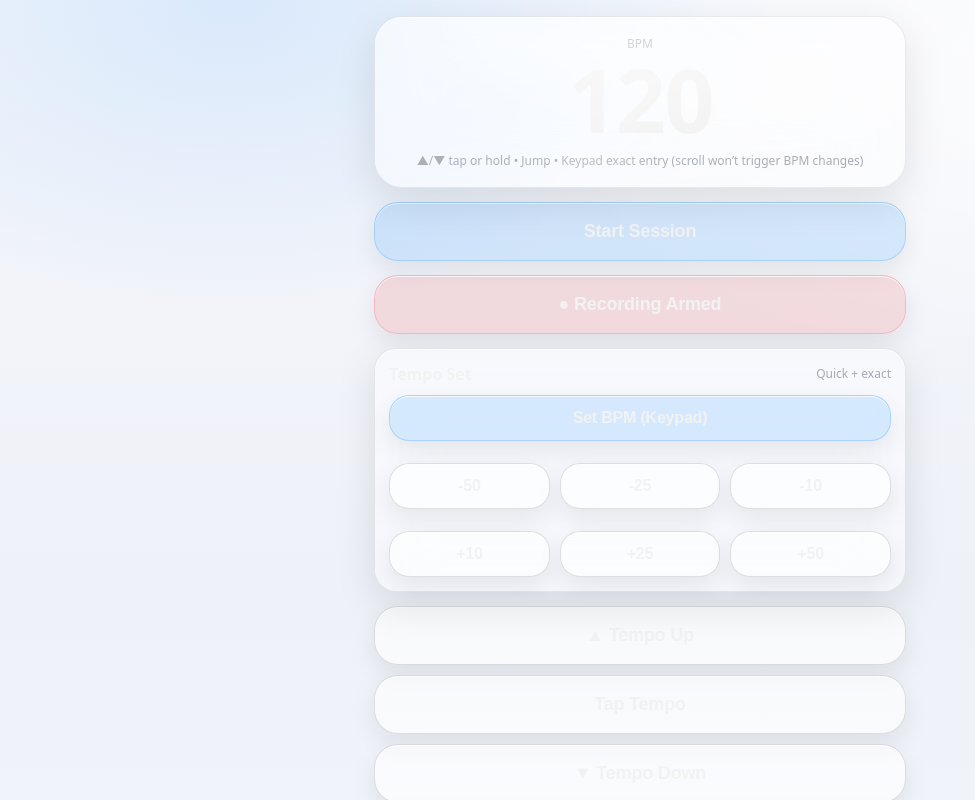
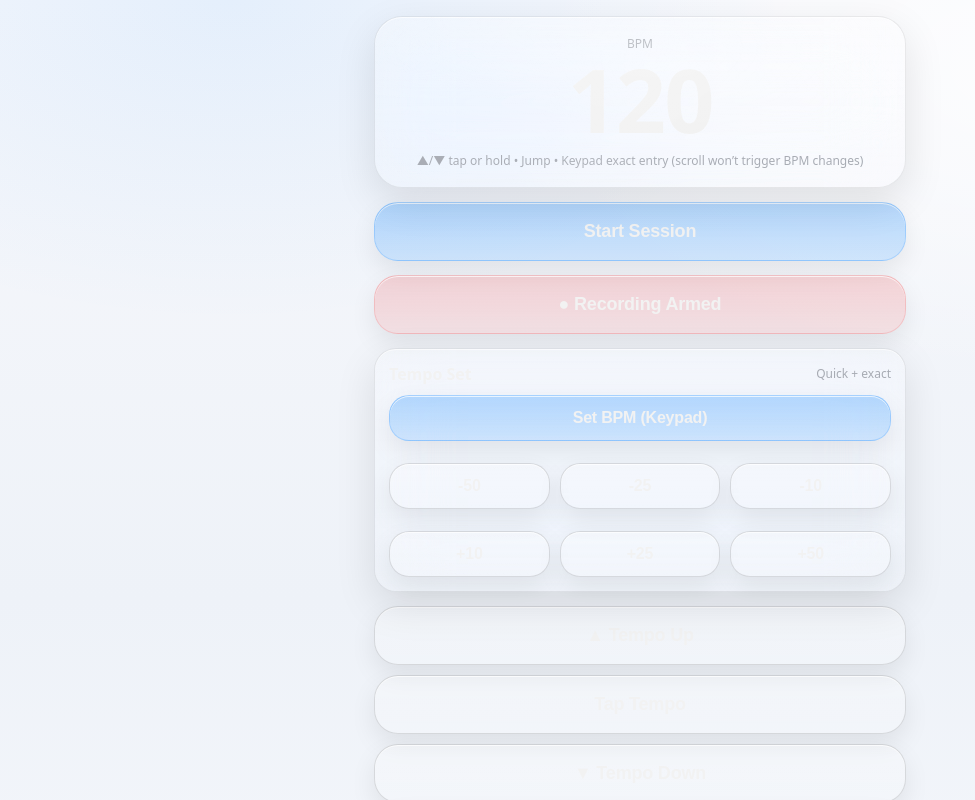
Before and after one commit to Timothy-design77/polyrhythm-proV2, a React (Vite) app: page / in a window 1280 px wide. Shown: the top 800 px of the page, without its empty margins (0-975 px from the left). Built offline with nearby package versions, Linux system fonts and the light colour scheme.

Commit message:
Switch to clear iOS glass (less frosted, more transparent)

```diff
--- a/src/styles/glass.css
+++ b/src/styles/glass.css
@@ -1,41 +1,42 @@
 :root{
-  /* iOS-ish white glass */
-  --text: rgba(18,18,22,.92);
-  --muted: rgba(18,18,22,.62);
-  --muted2: rgba(18,18,22,.45);
+  /* iOS clear glass (not frosted) */
+  --text: rgba(12,12,14,.92);
+  --muted: rgba(12,12,14,.62);
+  --muted2: rgba(12,12,14,.45);
 
-  --glass-bg: rgba(255,255,255,.55);
-  --glass-bg-2: rgba(255,255,255,.42);
+  /* Lower opacity = clearer glass */
+  --glass-bg: rgba(255,255,255,.18);
+  --glass-bg-2: rgba(255,255,255,.12);
+
+  /* Light border + subtle shadow */
   --glass-border: rgba(0,0,0,.08);
   --glass-border-strong: rgba(0,0,0,.12);
   --glass-shadow: 0 14px 40px rgba(0,0,0,.10);
-  --glass-inner: inset 0 1px 0 rgba(255,255,255,.75);
+  --glass-inner: inset 0 1px 0 rgba(255,255,255,.65);
 
   --danger: rgba(239,68,68,.95);
-
-  /* iOS system blue */
   --accent: #0A84FF;
 }
 
-/* Bright modern iOS-like background (no purple) */
+/* Neutral iOS light background (no purple) */
 .appGlassBg{
   min-height: 100dvh;
   background:
-    radial-gradient(900px 520px at 18% 0%, rgba(10,132,255,.12), transparent 60%),
-    radial-gradient(900px 520px at 82% 6%, rgba(255,255,255,.70), transparent 60%),
-    linear-gradient(180deg, #f6f7fb, #eef1f8 55%, #f4f6fb);
+    radial-gradient(900px 520px at 18% 0%, rgba(10,132,255,.08), transparent 62%),
+    radial-gradient(900px 520px at 82% 6%, rgba(255,255,255,.75), transparent 60%),
+    linear-gradient(180deg, #f7f8fc, #eef2f8 55%, #f6f8fc);
   color: var(--text);
 }
 
 /* Glass surface */
 .glass{
-  background: var(--glass-bg);
+  background: linear-gradient(180deg, rgba(255,255,255,.22), rgba(255,255,255,.14));
   border: 1px solid var(--glass-border);
   box-shadow: var(--glass-shadow), var(--glass-inner);
   border-radius: 26px;
 }
 
-/* Liquid highlights */
+/* Liquid highlights (subtle, not chalky) */
 .glassGloss{
   position: relative;
   overflow: hidden;
@@ -43,45 +44,45 @@
 .glassGloss::before{
   content:"";
   position:absolute;
-  inset:-40% -30% auto -40%;
+  inset:-45% -30% auto -45%;
   height: 125%;
-  background: radial-gradient(closest-side, rgba(255,255,255,.90), transparent 70%);
+  background: radial-gradient(closest-side, rgba(255,255,255,.75), transparent 72%);
   transform: rotate(12deg);
   pointer-events:none;
-  opacity:.35;
+  opacity:.22;
 }
 .glassGloss::after{
   content:"";
   position:absolute;
   inset:0;
   background:
-    radial-gradient(760px 240px at 30% 18%, rgba(255,255,255,.55), transparent 64%),
-    linear-gradient(115deg, transparent 35%, rgba(255,255,255,.35) 46%, transparent 60%);
+    radial-gradient(760px 240px at 30% 18%, rgba(255,255,255,.40), transparent 66%),
+    linear-gradient(115deg, transparent 35%, rgba(255,255,255,.20) 46%, transparent 60%);
   pointer-events:none;
-  opacity:.55;
+  opacity:.35;
 }
 
-/* Blur when supported */
+/* Stronger blur makes it look like “real glass” */
 @supports ((-webkit-backdrop-filter: blur(1px)) or (backdrop-filter: blur(1px))) {
   .glass{
-    -webkit-backdrop-filter: blur(28px) saturate(1.45);
-    backdrop-filter: blur(28px) saturate(1.45);
+    -webkit-backdrop-filter: blur(34px) saturate(1.55);
+    backdrop-filter: blur(34px) saturate(1.55);
   }
 }
 
-/* Buttons */
+/* Buttons: clear glass, not white slabs */
 .glassBtn{
   width: 100%;
   padding: 18px 16px;
   border-radius: 24px;
   border: 1px solid var(--glass-border-strong);
-  background: rgba(255,255,255,.62);
+  background: linear-gradient(180deg, rgba(255,255,255,.28), rgba(255,255,255,.16));
   color: var(--text);
   font-weight: 900;
   font-size: 18px;
   letter-spacing: -0.2px;
-  box-shadow: 0 10px 26px rgba(0,0,0,.08), inset 0 1px 0 rgba(255,255,255,.75);
-  transition: transform 120ms ease, filter 120ms ease, background 160ms ease, border-color 160ms ease;
+  box-shadow: 0 10px 26px rgba(0,0,0,.08), inset 0 1px 0 rgba(255,255,255,.70);
+  transition: transform 120ms ease, filter 120ms ease;
   user-select: none;
   -webkit-tap-highlight-color: transparent;
 }
@@ -95,18 +96,24 @@
   font-size: 16px;
   font-weight: 900;
 }
+
+/* Primary: iOS blue but still “glass” */
 .glassBtnPrimary{
-  background: rgba(10,132,255,.14);
-  border-color: rgba(10,132,255,.22);
+  background: linear-gradient(180deg, rgba(10,132,255,.28), rgba(10,132,255,.16));
+  border-color: rgba(10,132,255,.20);
 }
+
+/* Danger */
 .glassBtnDanger{
   background: rgba(239,68,68,.92);
   border-color: rgba(239,68,68,.92);
   color: white;
 }
+
+/* Armed state */
 .glassBtnOn{
-  background: rgba(239,68,68,.14);
-  border-color: rgba(239,68,68,.22);
+  background: linear-gradient(180deg, rgba(239,68,68,.20), rgba(239,68,68,.12));
+  border-color: rgba(239,68,68,.18);
 }
 
 /* Panels + sliders */
@@ -114,7 +121,7 @@
   padding: 14px;
   border-radius: 22px;
   border: 1px solid rgba(0,0,0,.08);
-  background: rgba(255,255,255,.48);
+  background: linear-gradient(180deg, rgba(255,255,255,.22), rgba(255,255,255,.12));
 }
 .glassRow{
   display:flex;
@@ -136,7 +143,7 @@
 .modalBackdrop{
   position: fixed;
   inset: 0;
-  background: rgba(0,0,0,.20);
+  background: rgba(0,0,0,.18);
   display: grid;
   place-items: center;
   padding: 18px 14px;
@@ -146,12 +153,12 @@
   width: min(520px, 100%);
   border-radius: 26px;
   border: 1px solid rgba(0,0,0,.10);
-  background: rgba(255,255,255,.60);
-  box-shadow: 0 18px 60px rgba(0,0,0,.18), inset 0 1px 0 rgba(255,255,255,.85);
+  background: linear-gradient(180deg, rgba(255,255,255,.26), rgba(255,255,255,.14));
+  box-shadow: 0 18px 60px rgba(0,0,0,.16), inset 0 1px 0 rgba(255,255,255,.70);
 }
 @supports ((-webkit-backdrop-filter: blur(1px)) or (backdrop-filter: blur(1px))) {
   .modalCard{
-    -webkit-backdrop-filter: blur(32px) saturate(1.45);
-    backdrop-filter: blur(32px) saturate(1.45);
+    -webkit-backdrop-filter: blur(38px) saturate(1.55);
+    backdrop-filter: blur(38px) saturate(1.55);
   }
 }
```
